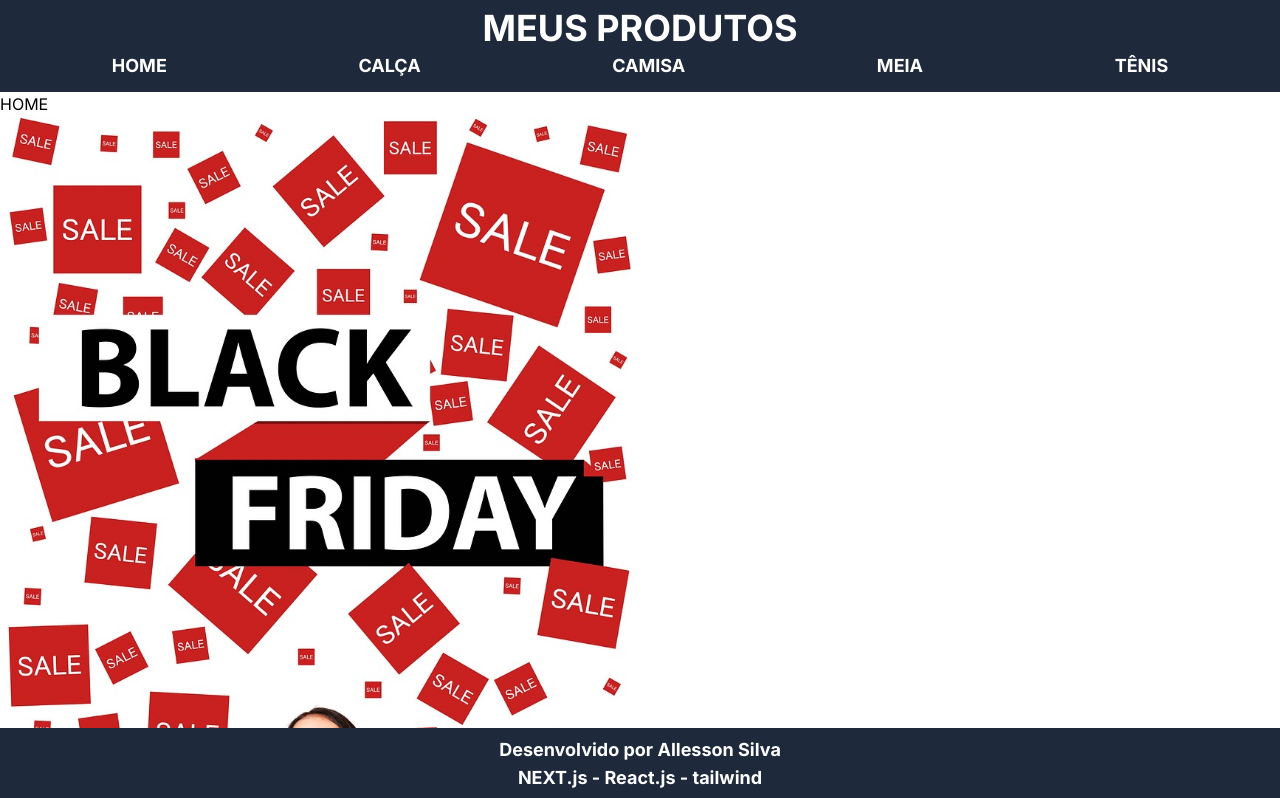
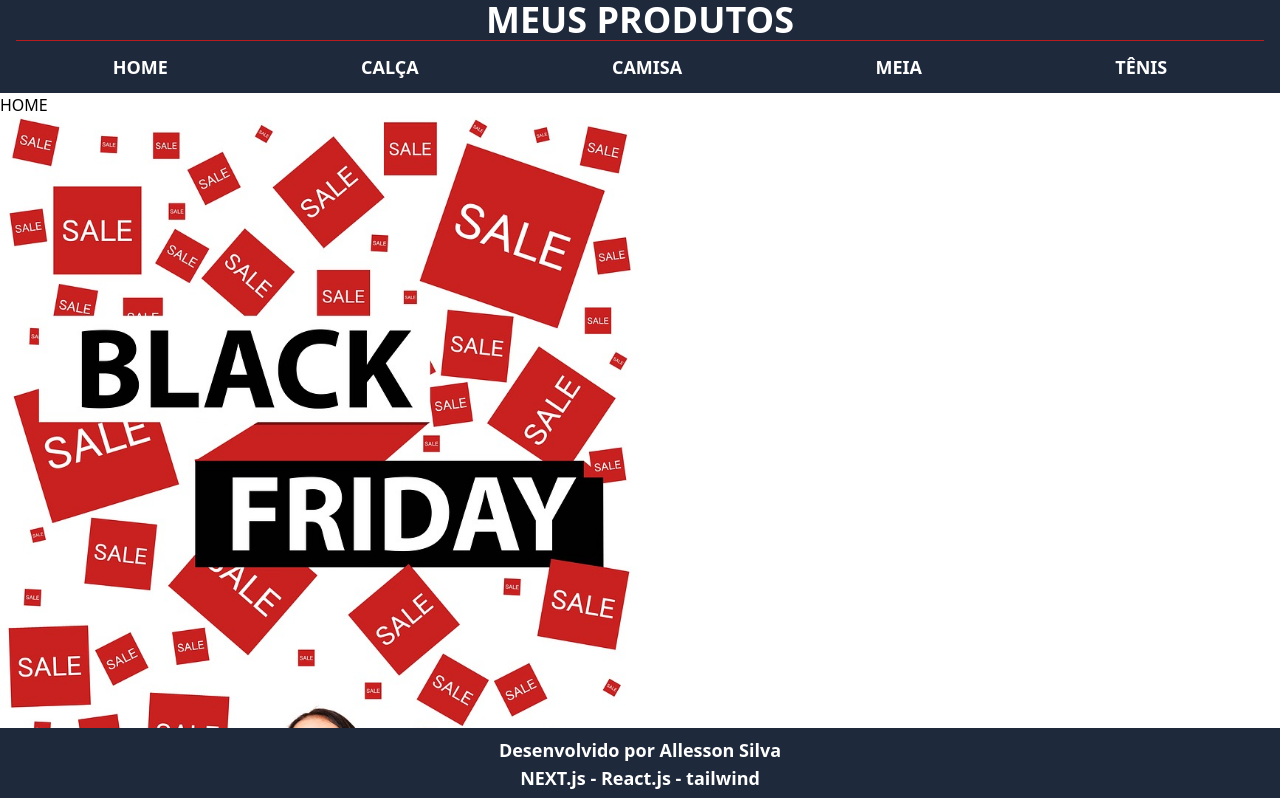
Before and after one commit to AlleSilvaa/loja-app-1tdspf, a Next.js app: page / in a window 1280 px wide. Shown: the top 798 px of the page. Built offline with nearby package versions, Linux system fonts and the light colour scheme.

Commit message:
Ajustando estilos no global.css inserindo um reset

```diff
--- a/next.config.js
+++ b/next.config.js
@@ -1,4 +1,16 @@
 /** @type {import('next').NextConfig} */
 const nextConfig = {}
 
-module.exports = nextConfig
+module.exports = {
+     images: {
+        remotePatterns: [
+            //protocol, hostname, port, and pathname
+            {
+                protocol: 'https',
+                hostname: 'http.cat',
+                port: '',
+                pathname: '/images/**',
+            },
+        ],
+     },
+}
--- a/src/app/globals.css
+++ b/src/app/globals.css
@@ -2,18 +2,26 @@
 @tailwind components;
 @tailwind utilities;
 
+@layer utilities{
+    .reset{
+        margin: 0;
+        padding: 0;
+        box-sizing: border-box;
+    }
+}
+
 @layer components {
   .cabecalho {
-    @apply bg-slate-800 text-white font-bold py-2 px-4 text-center text-4xl;
+    @apply bg-slate-800 text-white font-bold px-4 text-center text-4xl;
 
     & ul{
-        @apply flex flex-row text-lg;
+        @apply flex flex-row text-lg border border-t-red-700 border-l-0 border-r-0 border-b-0;
 
         & li{
             @apply mx-auto;
 
             & a{
-                @apply block  hover:bg-amber-400 py-1 px-3 rounded-md transition duration-300 ease-out;
+                @apply block  hover:bg-amber-400 py-3 px-3 rounded-md transition duration-300 ease-out;
             }
         }
     }
--- a/src/app/layout.jsx
+++ b/src/app/layout.jsx
@@ -13,7 +13,7 @@ export const metadata = {
 export default function RootLayout({ children }) {
   return (
     <html lang="pt-br">
-      <body className={inter.className}>
+      <body className="reset">
         <Cabecalho />
           {children}
         <Rodape />
--- a/src/app/not-found.jsx
+++ b/src/app/not-found.jsx
@@ -2,14 +2,14 @@ import Image from "next/image";
 
 export default function NotFound() {
   return (
-    <div>
-        <h1>OOPS! 404!</h1>
+    <div className="bg-red-500 font-extrabold fixed w-full h-full">
+        <h1 className="text-center">OOPS! 404!</h1>
         <div>
           <figure>
-            <Image src="https://http.cat/images/404.jpg" alt="Gatp no jornal" width={750} height={600} />
+            <Image  className="block m-auto w-80" src="https://http.cat/images/404.jpg" alt="Gato no jornal" width={750} height={600} />
           </figure>
         </div>
-        <p>Página não encontrada!</p>
+        <p className="text-center">Página não encontrada!</p>
 
     </div>
   )
```
